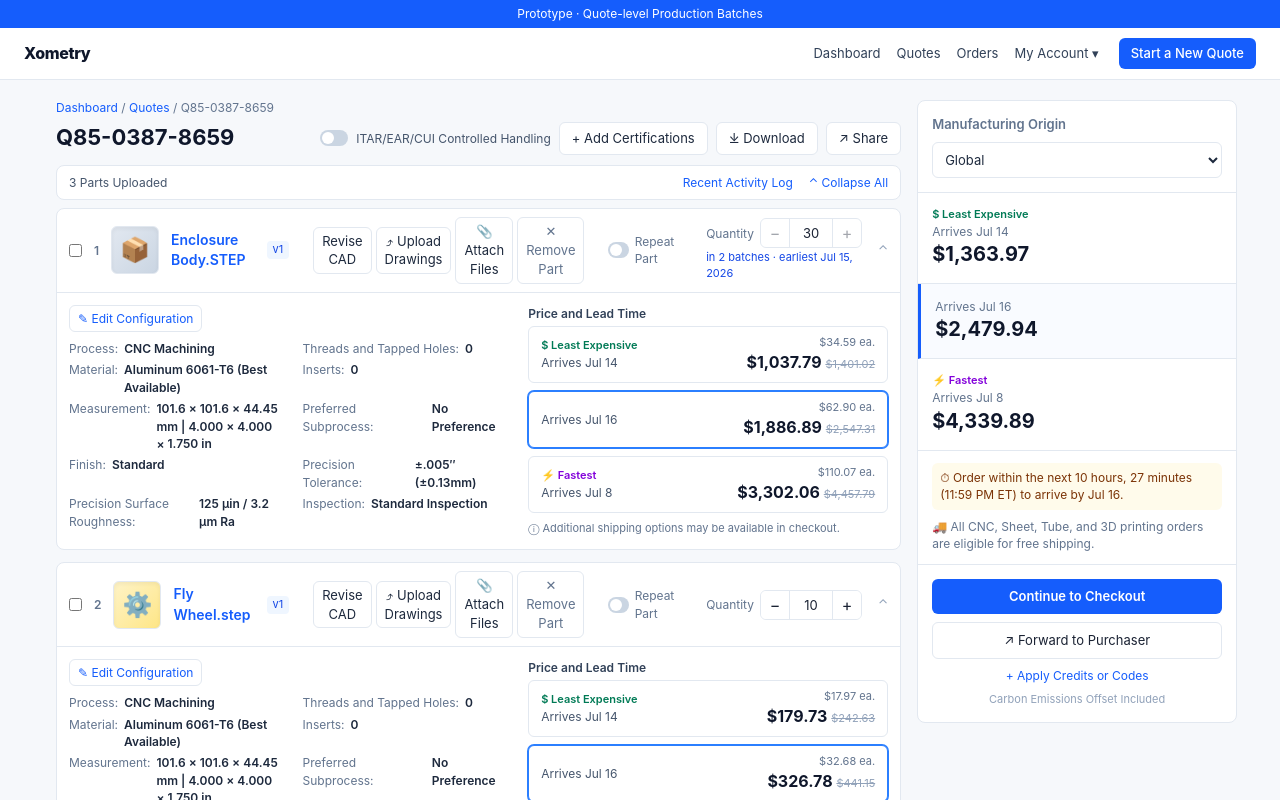
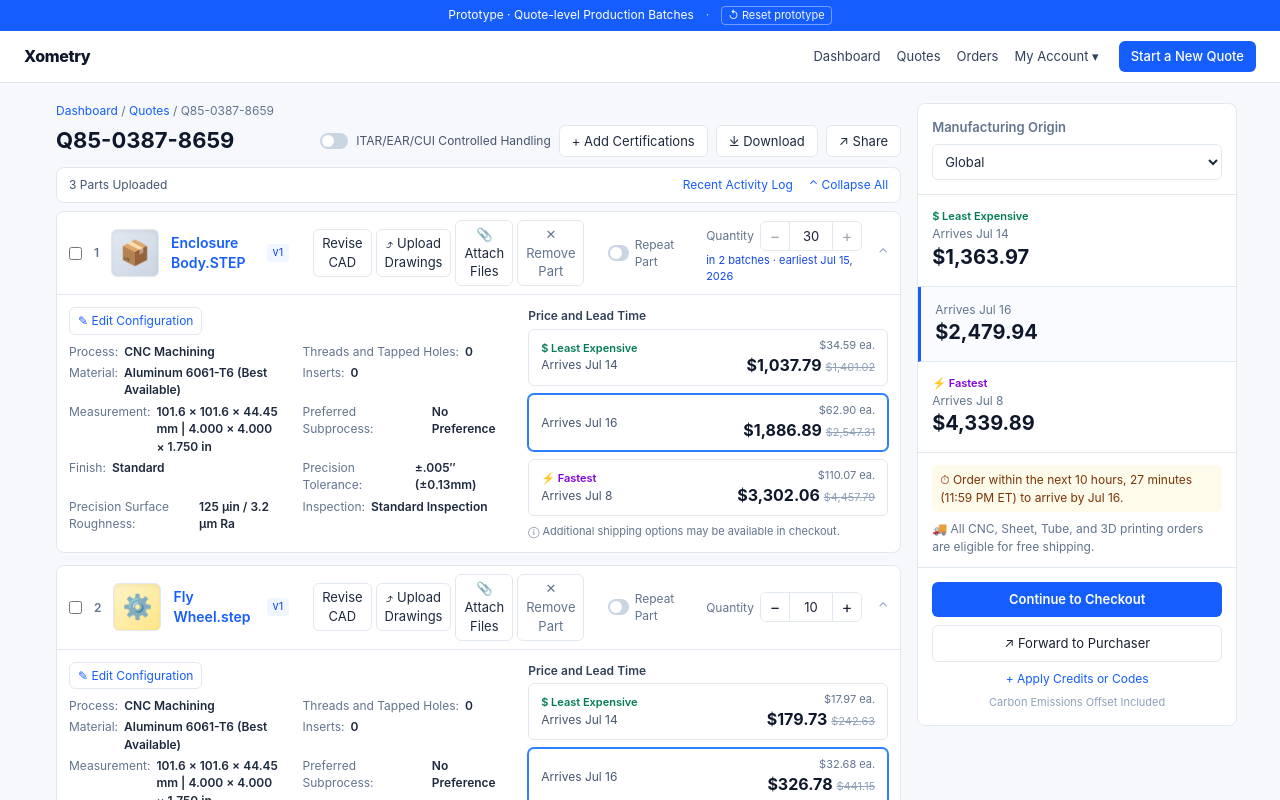
Before and after one commit to lindseywu5/quote-level-production-batch-prototype, a Next.js app in the folder app/: page / in a window 1280 px wide. Shown: the top 800 px of the page. Built offline with nearby package versions, Linux system fonts and the light colour scheme.

Commit message:
feat: reset prototype button in top banner

```diff
--- a/app/src/components/TopBar.tsx
+++ b/app/src/components/TopBar.tsx
@@ -1,19 +1,46 @@
+"use client";
+
 import Link from "next/link";
+import { resetQuote } from "@/lib/store";
 
 export function TopBar() {
+  const handleReset = () => {
+    const ok =
+      typeof window === "undefined" ||
+      window.confirm(
+        "Reset the prototype to its default mock data? Any edits you've made (quantities, batches, etc.) will be cleared.",
+      );
+    if (!ok) return;
+    resetQuote();
+    if (typeof window !== "undefined") window.location.assign("/");
+  };
+
   return (
     <>
-      <div className="bg-blue-600 py-1.5 text-center text-xs text-white">
-        Prototype · Quote-level Production Batches
+      <div className="flex items-center justify-center gap-3 bg-blue-600 py-1.5 text-center text-xs text-white">
+        <span>Prototype · Quote-level Production Batches</span>
+        <span className="text-blue-200">·</span>
+        <button
+          onClick={handleReset}
+          className="rounded border border-white/40 px-1.5 py-[1px] text-[11px] text-white/95 hover:bg-white/10"
+          title="Clear local edits and reload the default mock data"
+        >
+          ↺ Reset prototype
+        </button>
       </div>
       <header className="flex items-center gap-5 border-b border-slate-200 bg-white px-6 py-2.5">
-        <Link href="/" className="text-base font-extrabold tracking-tight text-slate-900">
+        <Link
+          href="/"
+          className="text-base font-extrabold tracking-tight text-slate-900"
+        >
           Xometry
         </Link>
         <div className="flex-1" />
         <nav className="hidden gap-4 text-[13px] text-slate-700 md:flex">
           <a className="hover:text-slate-900">Dashboard</a>
-          <Link href="/" className="hover:text-slate-900">Quotes</Link>
+          <Link href="/" className="hover:text-slate-900">
+            Quotes
+          </Link>
           <a className="hover:text-slate-900">Orders</a>
           <a className="hover:text-slate-900">My Account ▾</a>
         </nav>
```
